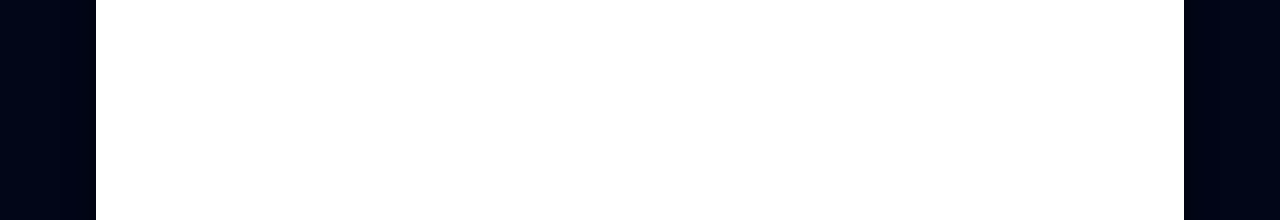
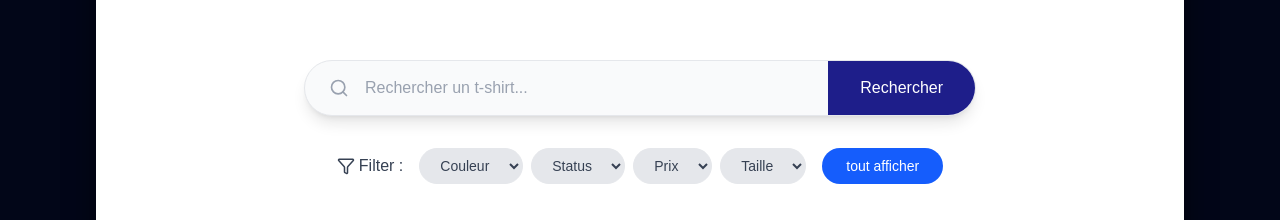
Before and after one commit to Diby-dev/site-eCommerce-Rai, a Next.js app: page / in a window 1280 px wide. Shown: the part 732-952 px from the top of the page. Built offline with nearby package versions, Linux system fonts and the light colour scheme.

Commit message:
feat: barre de recherche et filtre (#16)

```diff
--- a/src/app/page.tsx
+++ b/src/app/page.tsx
@@ -1,5 +1,7 @@
 import { NavbarWrapper } from '@/components/layout/NavbarWrapper';
 import { HeroImage } from '@/components/layout/HeroImage';
+import { SearchBar } from '@/components/layout/SearchBar';
+import { FilterBar } from '@/components/layout/FilterBar';
 
 
 export default function ShopPage() {
@@ -11,9 +13,11 @@
         {/* Ici viendra ton contenu (recherche, filtres, produits) */}
         <div className="text-center">
           <h2 className="text-orange-600 font-medium text-sm">Habillez vous avec style</h2>
-          <h1 className="text-base md:text-2xl lg:text-3xl font-bold text-gray-900 mt-2">
+          <h1 className="text-base md:text-2xl lg:text-3xl font-bold text-gray-900 mt-2 mb-7 lg:mb-15">
             Trouvez votre style avec nos<br/>de t-shirts de qualité
           </h1>
+          <SearchBar />
+          <FilterBar />
         </div>
       </main>
     </div>
--- /dev/null
+++ b/src/components/layout/FilterBar.tsx
@@ -0,0 +1,34 @@
+'use client';
+
+import { Filter } from 'lucide-react';
+
+export const FilterBar = () => {
+  const filters = ['Couleur', 'Status', 'Prix', 'Taille'];
+
+  return (
+    <div className="flex flex-col md:flex-row items-center justify-center gap-4 mt-8 w-full">
+      {/* Icône de filtre */}
+      <div className="flex items-center gap-1 text-gray-700 font-medium">
+        <Filter size={18} />
+        <span>Filter :</span>
+      </div>
+
+      {/* Liste des filtres : flex-wrap permet le passage à la ligne sur mobile */}
+      <div className="flex flex-wrap justify-center gap-2">
+        {filters.map((filter) => (
+          <select
+            key={filter}
+            className="bg-gray-200 border border-gray-200 text-gray-700 py-2 px-4 rounded-full text-sm font-medium hover:bg-gray-200 transition-colors focus:outline-none"
+          >
+            <option>{filter}</option>
+          </select>
+        ))}
+      </div>
+
+      {/* Bouton principal */}
+      <button className="bg-blue-600 hover:bg-blue-700 text-white py-2 px-6 rounded-full text-sm font-medium transition-colors">
+        tout afficher
+      </button>
+    </div>
+  );
+};
--- a/src/components/layout/NavbarWrapper.tsx
+++ b/src/components/layout/NavbarWrapper.tsx
@@ -10,7 +10,7 @@
   useEffect(() => {
     const handleScroll = () => {
       setShowNavbar(window.scrollY > 120);
-      setShowSearchBar(window.scrollY > 800);
+      setShowSearchBar(window.scrollY > 700);
     };
     window.addEventListener('scroll', handleScroll);
     return () => window.removeEventListener('scroll', handleScroll);
--- /dev/null
+++ b/src/components/layout/SearchBar.tsx
@@ -0,0 +1,31 @@
+'use client';
+
+import { Search } from 'lucide-react';
+
+export const SearchBar = () => {
+  return (
+    // 1. w-full avec max-w-[90vw] (mobile) laisse de la place sur les côtés.
+    // 2. md:max-w-xl lg:max-w-2xl redonne la largeur complète sur PC/Tablette.
+    // 3. h-10 (mobile) et md:h-14 (PC/Tablette) gère la hauteur.
+    <div className="flex items-stretch bg-gray-50 rounded-[100px] w-full max-w-[90vw] md:max-w-xl lg:max-w-2xl border border-gray-200 shadow-lg overflow-hidden mx-auto h-10 md:h-14">
+
+      {/* Icône */}
+      <div className="flex items-center pl-3 md:pl-6 text-gray-400">
+        {/* Taille fixe adaptée */}
+        <Search size={18} className="md:size-5" />
+      </div>
+
+      {/* Input */}
+      <input
+        type="text"
+        placeholder="Rechercher un t-shirt..."
+        className="bg-transparent text-gray-800 px-2 md:px-4 focus:outline-none w-full placeholder:text-gray-400 text-[11px] md:text-base"
+      />
+
+      {/* Bouton */}
+      <button className="bg-[#1e1e8a] hover:bg-blue-900 text-white px-4 md:px-8 font-medium whitespace-nowrap text-[11px] md:text-base transition-colors">
+        Rechercher
+      </button>
+    </div>
+  );
+};
```
